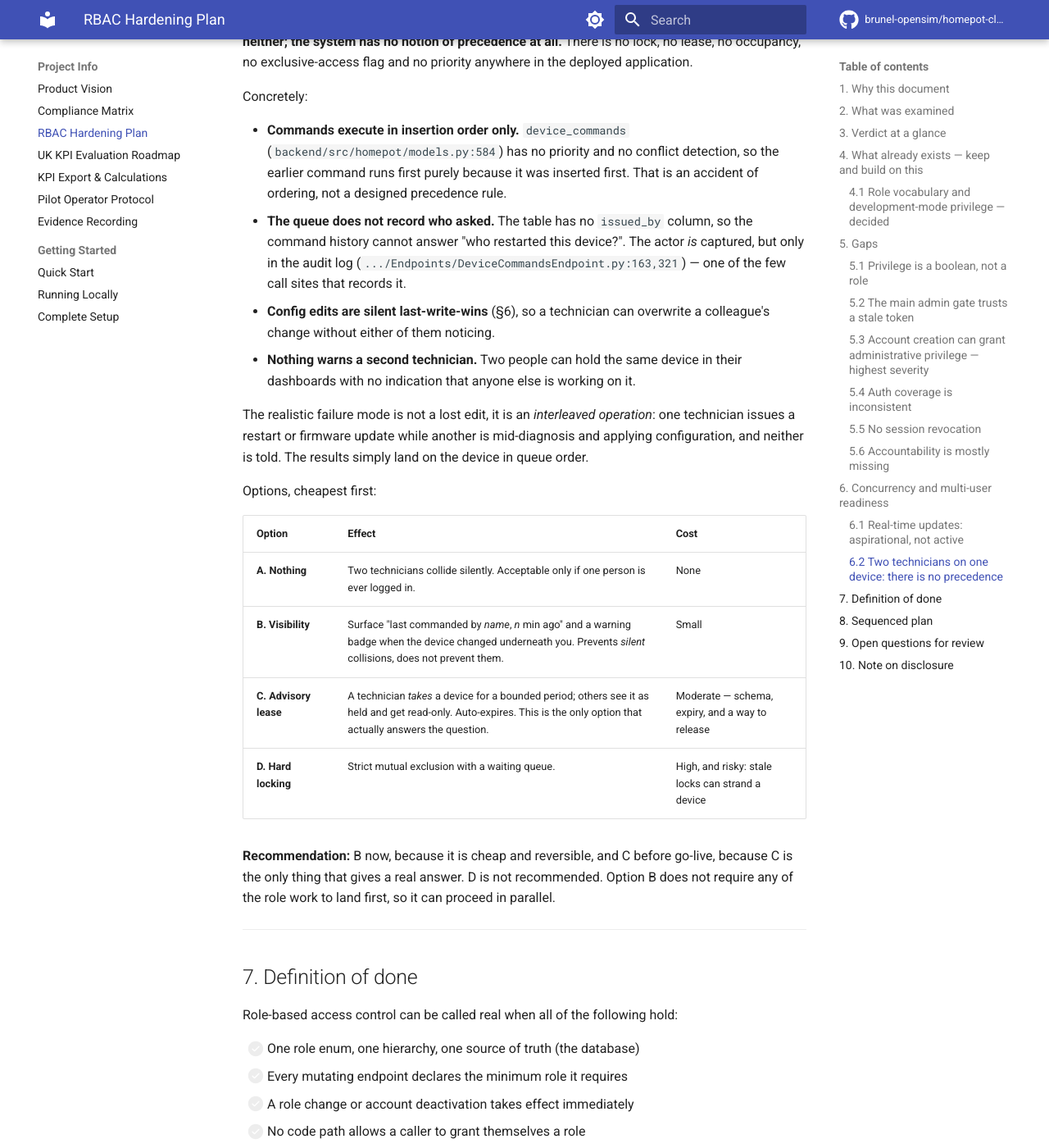
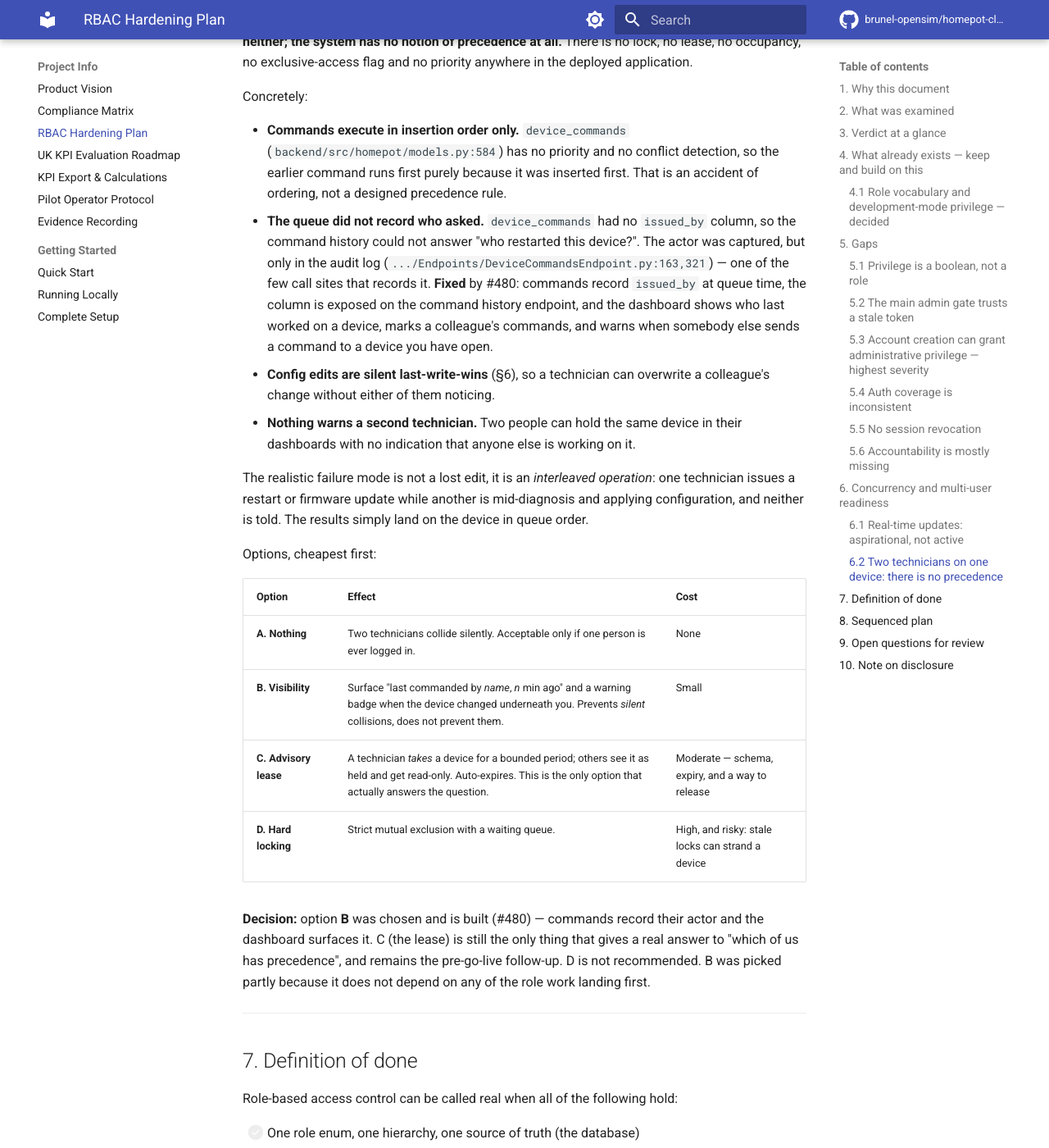
Before and after one commit to brunel-opensim/homepot-client, an MkDocs documentation site: the page built from docs/rbac-hardening-plan.md, in a window 1280 px wide and 1400 px high, scrolled down 6022 px. Shown: the whole window at 82% size. Built offline with MkDocs 1.6.1 and Material for MkDocs 9.7.7, drawn with Linux system fonts in a browser that asks for light colours; comment, search, counter and statistics services are not loaded; the version menu is left out; some of the changed text lies outside the part shown.

Commit message:
docs: record the device-visibility decision as built (#480)
The plan already recommended option B; it now records that B was chosen
and shipped, and points the open question at what actually remains.

The important split: concurrent work on one device is now *visible*,
but precedence is still undefined. Marking the whole line done would
have implied a lock that does not exist, so the definition of done is
split in two and only the visibility half is checked off.

```diff
--- a/docs/rbac-hardening-plan.md
+++ b/docs/rbac-hardening-plan.md
@@ -251,11 +251,15 @@
   (`backend/src/homepot/models.py:584`) has no priority and no conflict
   detection, so the earlier command runs first purely because it was inserted
   first. That is an accident of ordering, not a designed precedence rule.
-- **The queue does not record who asked.** The table has no `issued_by` column, so
-  the command history cannot answer "who restarted this device?". The actor *is*
-  captured, but only in the audit log
+- **The queue did not record who asked.** `device_commands` had no `issued_by`
+  column, so the command history could not answer "who restarted this device?".
+  The actor was captured, but only in the audit log
   (`.../Endpoints/DeviceCommandsEndpoint.py:163,321`) — one of the few call sites
   that records it.
+  **Fixed** by #480: commands record `issued_by` at queue time, the column is
+  exposed on the command history endpoint, and the dashboard shows who last
+  worked on a device, marks a colleague's commands, and warns when somebody else
+  sends a command to a device you have open.
 - **Config edits are silent last-write-wins** (§6), so a technician can overwrite
   a colleague's change without either of them noticing.
 - **Nothing warns a second technician.** Two people can hold the same device in
@@ -275,10 +279,11 @@
 | **C. Advisory lease** | A technician *takes* a device for a bounded period; others see it as held and get read-only. Auto-expires. This is the only option that actually answers the question. | Moderate — schema, expiry, and a way to release |
 | **D. Hard locking** | Strict mutual exclusion with a waiting queue. | High, and risky: stale locks can strand a device |
 
-**Recommendation:** B now, because it is cheap and reversible, and C before
-go-live, because C is the only thing that gives a real answer. D is not
-recommended. Option B does not require any of the role work to land first, so it
-can proceed in parallel.
+**Decision:** option **B** was chosen and is built (#480) — commands record their
+actor and the dashboard surfaces it. C (the lease) is still the only thing that
+gives a real answer to "which of us has precedence", and remains the pre-go-live
+follow-up. D is not recommended. B was picked partly because it does not depend
+on any of the role work landing first.
 
 ---
 
@@ -295,8 +300,9 @@
 - [ ] Every privileged action records its actor
 - [ ] Authentication events are recorded
 - [ ] A test fails when an endpoint is added without an auth dependency
-- [ ] Concurrent work on one device is visible, and a bounded device lease defines
-      precedence (§6.2)
+- [x] Concurrent work on one device is *visible* — commands record their actor and
+      the dashboard surfaces it (§6.2, option B, #480)
+- [ ] A bounded device lease defines *precedence* (§6.2, option C)
 
 ---
 
@@ -338,11 +344,10 @@
    a configuration decision more than a build.
 5. **Is a real-time dashboard actually required?** If not, item 4's broadcaster
    can be dropped.
-6. **How should two technicians on one device behave?** Specifically: is
-   *visibility* enough for now (B), or do we need a *lease* that grants one person
-   precedence (C)? And should a lease be taken explicitly by a technician, or
-   acquired automatically on first command? See §6.2 — this is the decision that
-   item 4 waits on.
+6. **How should two technicians on one device behave?** *Visibility* (B) is
+   resolved and built (#480). Still open: should the lease that grants precedence
+   (C) be taken explicitly by a technician, or acquired automatically on the
+   first command? See §6.2.
 
 ---
 
```
